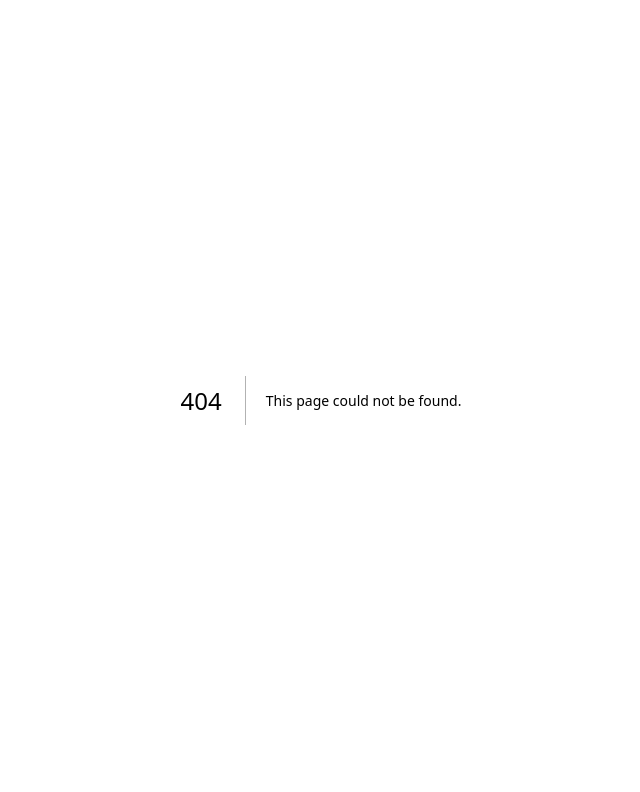
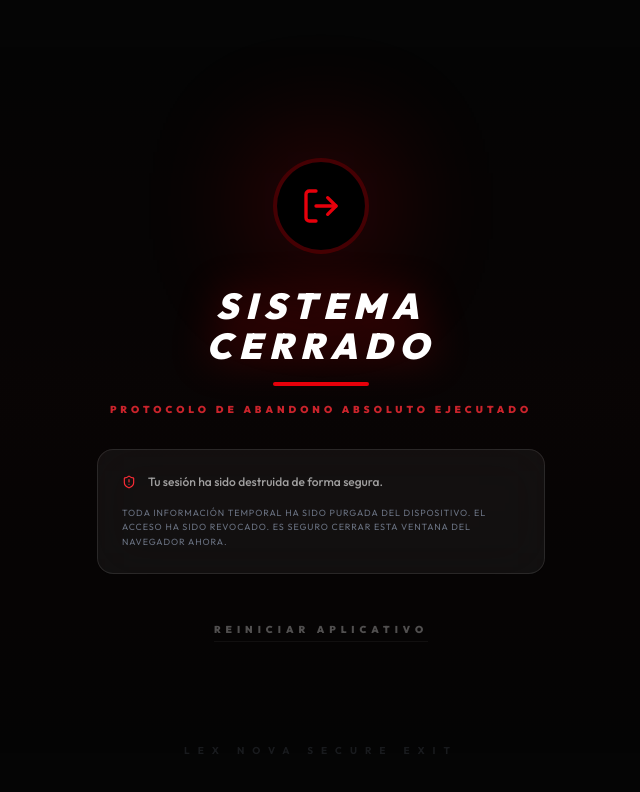
Before and after one commit to consorciojuridicomd-DP/PROFA_SOFTWARE_LEX_NOVA, a Next.js app in the folder profa-web/: page /salir in a window 1280 px wide. Before the commit this address had no page. Shown: the top 792 px of the page, without its empty margins (319-959 px from the left). Built offline with nearby package versions, Linux system fonts and the light colour scheme.

Commit message:
Abandono Absoluto v2: Página de salida segura, purga de sesión y sincronización total de ramas.

```diff
--- a/profa-web/src/app/page.tsx
+++ b/profa-web/src/app/page.tsx
@@ -42,7 +42,7 @@ export default function Home() {
 
   const handleExit = async () => {
     await logout();
-    window.location.href = "/login";
+    window.location.href = "/salir";
   };
 
   return (
--- /dev/null
+++ b/profa-web/src/app/salir/page.tsx
@@ -0,0 +1,65 @@
+"use client";
+
+import { useEffect } from "react";
+import { LogOut, ShieldAlert } from "lucide-react";
+
+export default function SalirPage() {
+    useEffect(() => {
+        // Limpieza absoluta de memoria local
+        localStorage.clear();
+        sessionStorage.clear();
+
+        // El JEFE quiere abandono absoluto. No hay vuelta atrás.
+        // Podríamos redirigir a una URL externa o simplemente mostrar el estado de SHUTDOWN.
+    }, []);
+
+    return (
+        <main className="min-h-screen bg-[#050505] flex flex-col items-center justify-center p-6 font-sans overflow-hidden relative">
+            {/* Animación de fondo de apagado */}
+            <div className="absolute inset-0 bg-gradient-to-b from-transparent via-red-900/5 to-transparent pointer-events-none animate-pulse" />
+
+            <div className="relative z-10 flex flex-col items-center text-center gap-8 max-w-md w-full">
+                <div className="relative">
+                    <div className="absolute inset-0 bg-red-600 blur-3xl opacity-20 animate-pulse" />
+                    <div className="w-24 h-24 rounded-full border-4 border-red-600/30 flex items-center justify-center relative bg-black">
+                        <LogOut size={40} className="text-red-600 animate-in zoom-in duration-500" />
+                    </div>
+                </div>
+
+                <div className="space-y-4">
+                    <h1 className="text-4xl font-black text-white tracking-[0.2em] uppercase italic drop-shadow-[0_0_20px_rgba(255,0,0,0.4)]">
+                        SISTEMA CERRADO
+                    </h1>
+                    <div className="h-1 w-24 bg-red-600 mx-auto rounded-full" />
+                    <p className="text-red-500/80 text-[10px] font-black tracking-[0.4em] uppercase">
+                        Protocolo de Abandono Absoluto Ejecutado
+                    </p>
+                </div>
+
+                <div className="bg-white/5 border border-white/10 p-6 rounded-2xl backdrop-blur-xl space-y-4 w-full">
+                    <div className="flex items-center gap-3 text-white/60 text-xs">
+                        <ShieldAlert size={14} className="text-red-500" />
+                        <span className="font-medium">Tu sesión ha sido destruida de forma segura.</span>
+                    </div>
+                    <p className="text-gray-500 text-[9px] leading-relaxed uppercase tracking-widest text-left">
+                        Toda información temporal ha sido purgada del dispositivo. El acceso ha sido revocado.
+                        Es seguro cerrar esta ventana del navegador ahora.
+                    </p>
+                </div>
+
+                <button
+                    onClick={() => window.location.href = "/login"}
+                    className="mt-4 text-[10px] font-black text-white/30 hover:text-red-500 uppercase tracking-[0.5em] transition-all border-b border-white/5 hover:border-red-500/50 pb-1"
+                >
+                    Reiniciar Aplicativo
+                </button>
+            </div>
+
+            <div className="fixed bottom-10 opacity-20">
+                <span className="text-[10px] text-gray-500 font-bold uppercase tracking-[0.8em]">
+                    LEX NOVA SECURE EXIT
+                </span>
+            </div>
+        </main>
+    );
+}
```
